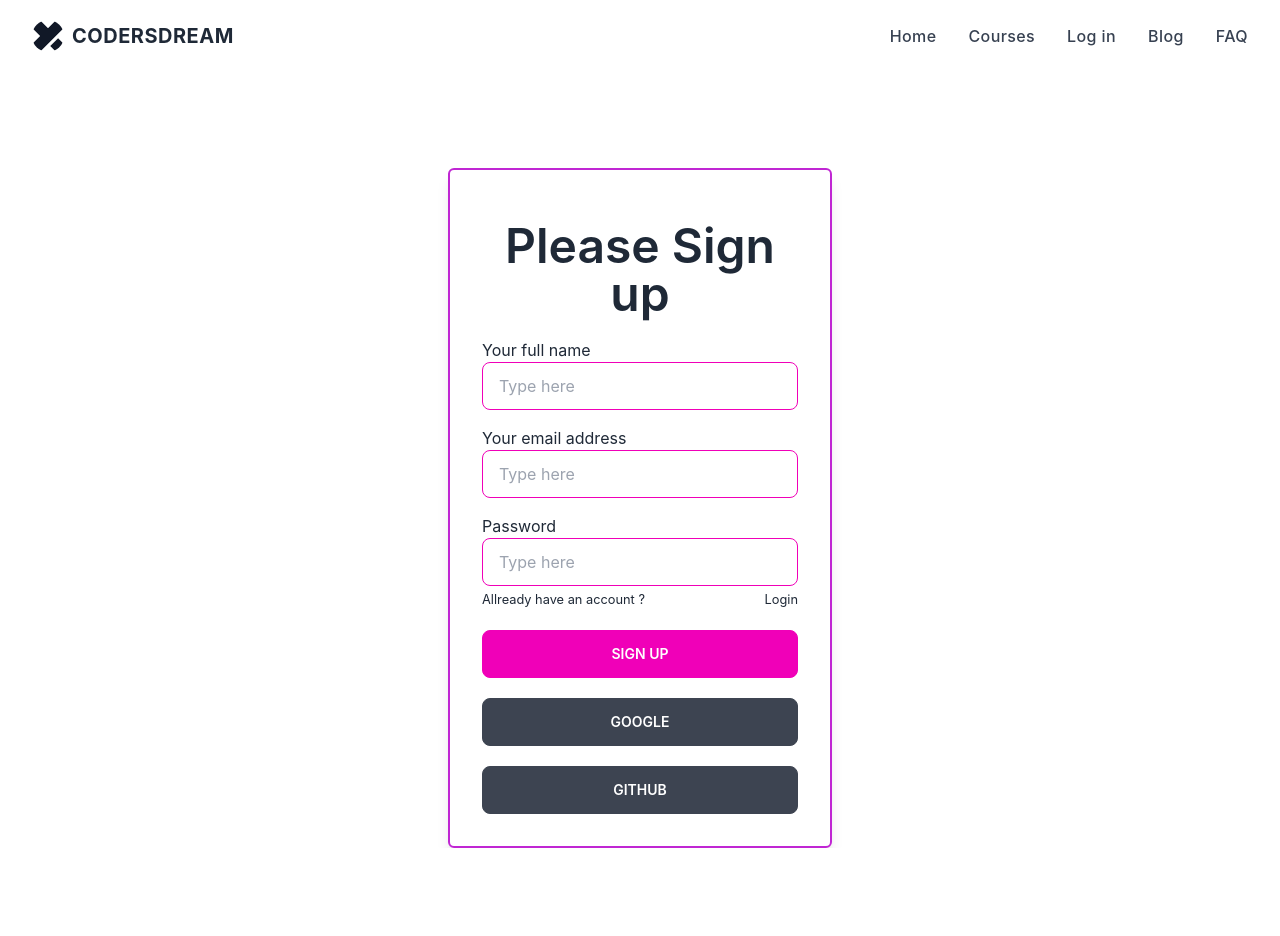
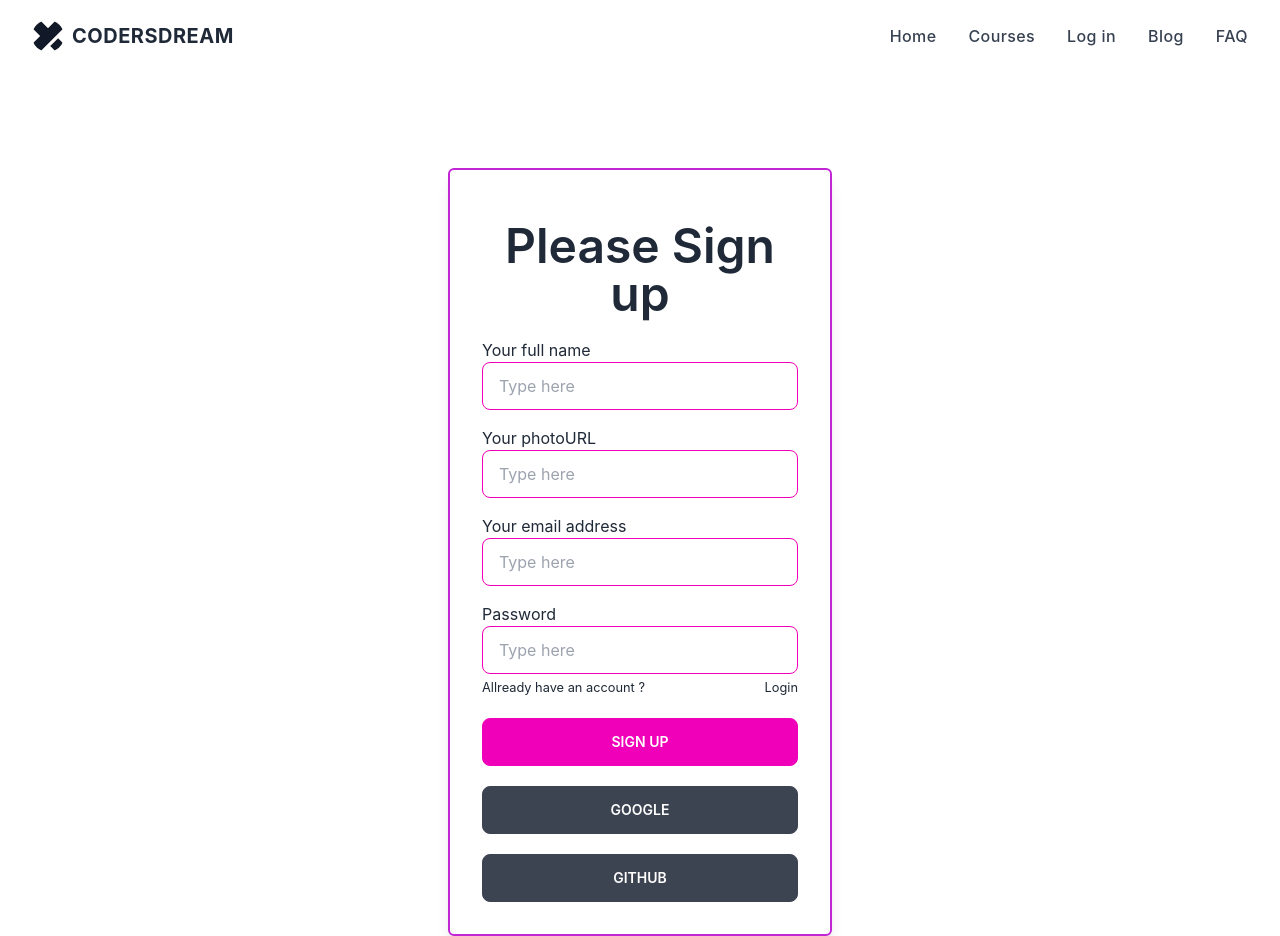
Before and after one commit to Nahid-07/TechBD-client, a React (Create React App) app: page /signup in a window 1280 px wide. Before the commit the page ends 848 px from the top, so only its background shows below. Built offline with nearby package versions, Linux system fonts and the light colour scheme; no server answers.

Commit message:
user profile update method added

```diff
--- a/public/index.html
+++ b/public/index.html
@@ -24,7 +24,7 @@
       work correctly both with client-side routing and a non-root public URL.
       Learn how to configure a non-root public URL by running `npm run build`.
     -->
-    <title>React App</title>
+    <title>CodersDream</title>
   </head>
   <body>
     <noscript>You need to enable JavaScript to run this app.</noscript>
--- a/src/Components/Course.js
+++ /dev/null
@@ -1,17 +0,0 @@
-import React from "react";
-import { Link } from "react-router-dom";
-
-const Course = ({ course }) => {
-  const { name,id } = course;
-  console.log(name);
-  return (
-    <div className="container mx-auto">
-      <ul className="menu bg-base-100 w-56">
-        <li className="border">
-          <Link to={`/courses/${id}`}>{name}</Link>
-        </li>
-      </ul>
-    </div>
-  );
-};
-export default Course;
--- a/src/Components/Courses.js
+++ /dev/null
@@ -1,23 +0,0 @@
-import React from 'react';
-import { useLoaderData } from 'react-router-dom';
-import Course from './Course'
-
-const Courses = () => {
-    const courses = useLoaderData();
-    const details = useLoaderData()
-    console.log(details)
-    return (
-        <div className='container mx-auto grid grid-cols-12 gap-5'>
-            <div className='col-span-2'>
-            {
-                courses.map( course => <Course key={course.id} course={course}></Course>)
-            }
-        </div>
-        <div className='col-span-10 border'>
-
-        </div>
-        </div>
-    );
-};
-
-export default Courses;
--- a/src/Components/Signup.js
+++ b/src/Components/Signup.js
@@ -1,15 +1,52 @@
 import React from "react";
+import { useContext } from "react";
+import { useState } from "react";
 import { Link } from "react-router-dom";
+import { Authprovider } from "../Context/Context";
 
 const Signup = () => {
+  const {createUser,profile} = useContext(Authprovider)
+  const [error,setError] = useState()
+  const handleSubmit = (e)=>{
+    e.preventDefault()
+    const form = e.target;
+    const name = form.name.value;
+    const photoURL = form.photoURL.value;
+    const email = form.email.value;
+    const password = form.password.value;
+
+    if(password.length < 6){
+      setError('Password must atleast 6 character');
+      return
+    }
+    createUser(email,password)
+    .then((result)=>{
+      const user = result.user;
+      profile(name,photoURL)
+      console.log(user)
+    }).catch(err => console.log(err.messege))
+    setError('')
+  }
+
   return (
     <div className="container mx-auto">
       <div className="mx-2 md:w-[30%] md:mx-auto border-2 border-fuchsia-600 p-8 rounded-md shadow-lg mt-24">
       <h1 className="text-5xl font-semibold text-center my-5">Please Sign up</h1>
+        <form onSubmit={handleSubmit}>
         <div className="mb-4">
           <label className="block"> Your full name</label>
           <input
             type="text"
+            name = "name"
+            placeholder="Type here"
+            className="input input-bordered input-secondary w-full "
+          />
+        </div>
+        <div className="mb-4">
+          <label className="block"> Your photoURL</label>
+          <input
+            type="text"
+            name = "photoURL"
             placeholder="Type here"
             className="input input-bordered input-secondary w-full "
           />
@@ -18,6 +55,7 @@ const Signup = () => {
           <label className="block">Your email address</label>
           <input
             type="email"
+            name="email"
             placeholder="Type here"
             className="input input-bordered input-secondary w-full "
           />
@@ -26,6 +64,7 @@ const Signup = () => {
           <label className="block">Password</label>
           <input
             type="Password"
+            name="password"
             placeholder="Type here"
             className="input input-bordered input-secondary w-full "
           />
@@ -41,6 +80,8 @@ const Signup = () => {
           <button className="btn w-full mt-5">Google</button>
           <button className="btn w-full mt-5">Github</button>
         </div>
+        <p>{error}</p>
+        </form>
       </div>
     </div>
   );
--- /dev/null
+++ b/src/Context/Context.js
@@ -0,0 +1,27 @@
+import React from 'react';
+import { createContext } from 'react';
+import {createUserWithEmailAndPassword, getAuth, updateProfile} from 'firebase/auth';
+import app from '../firebase/firebase.config'
+
+export const Authprovider = createContext();
+const auth = getAuth(app)
+// create user with email and password
+const Context = ({children}) => {
+    const createUser = (email,password)=>{
+        return createUserWithEmailAndPassword(auth,email,password)
+    }
+// Update profile
+    const profile = (name,photoURL)=>{
+        return updateProfile(auth.currentUser,{displayName: name, photoURL: photoURL})
+    }
+    const authInfo = {createUser,profile}
+    return (
+        <div>
+            <Authprovider.Provider value={authInfo}>
+                {children}
+            </Authprovider.Provider>
+        </div>
+    );
+};
+
+export default Context;
--- a/src/Route/Routes.js
+++ b/src/Route/Routes.js
@@ -1,6 +1,5 @@
 import { createBrowserRouter } from "react-router-dom";
 import Blog from "../Components/Blog";
-import Courses from "../Components/Courses";
 import Faq from "../Components/Faq";
 import Home from "../Components/Home";
 import Login from "../Components/Login";
@@ -12,15 +11,6 @@ export const router = createBrowserRouter([
         path:'/',element:<Layout></Layout>,children:[
             {
                 path:'/', element:<Home></Home>
-            },
-            {
-                path:'/courses' ,
-                element:<Courses></Courses>,
-                loader: ()=>fetch('https://assignment-10-api-server.vercel.app/course-category'),
-            },
-            {
-                path:'/courses/:id', element:<Courses></Courses>,
-                loader:({params}) => fetch(`https://assignment-10-api-server-nahid-07.vercel.app/courses/${params.id}`)
             },
             {
                 path:'/login', element:<Login></Login>
--- a/src/index.js
+++ b/src/index.js
@@ -3,11 +3,14 @@ import ReactDOM from 'react-dom/client';
 import './index.css';
 import App from './App';
 import reportWebVitals from './reportWebVitals';
+import Context from './Context/Context';
 
 const root = ReactDOM.createRoot(document.getElementById('root'));
 root.render(
   <React.StrictMode>
+    <Context>
     <App />
+    </Context>
   </React.StrictMode>
 );
 
```
